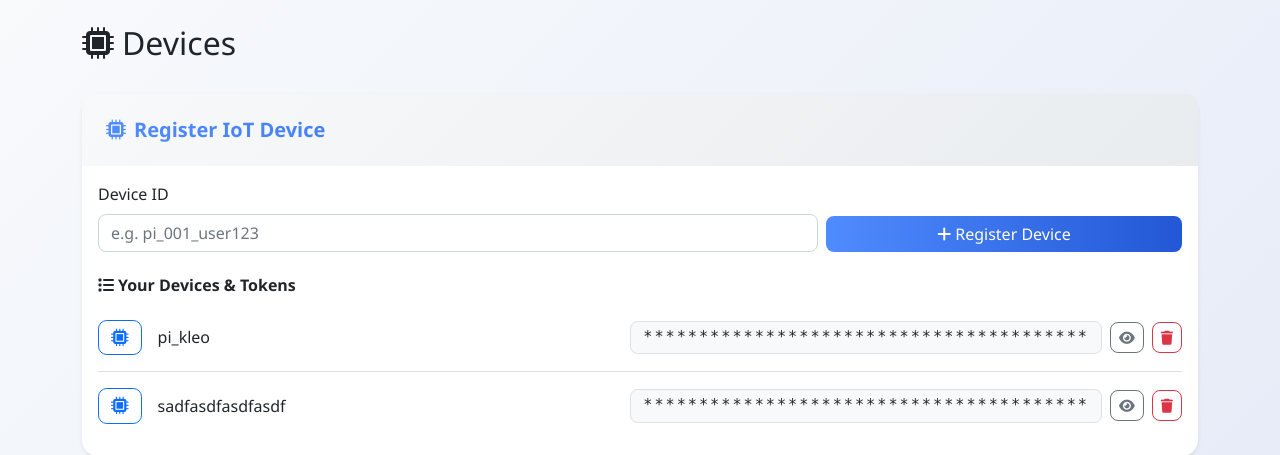
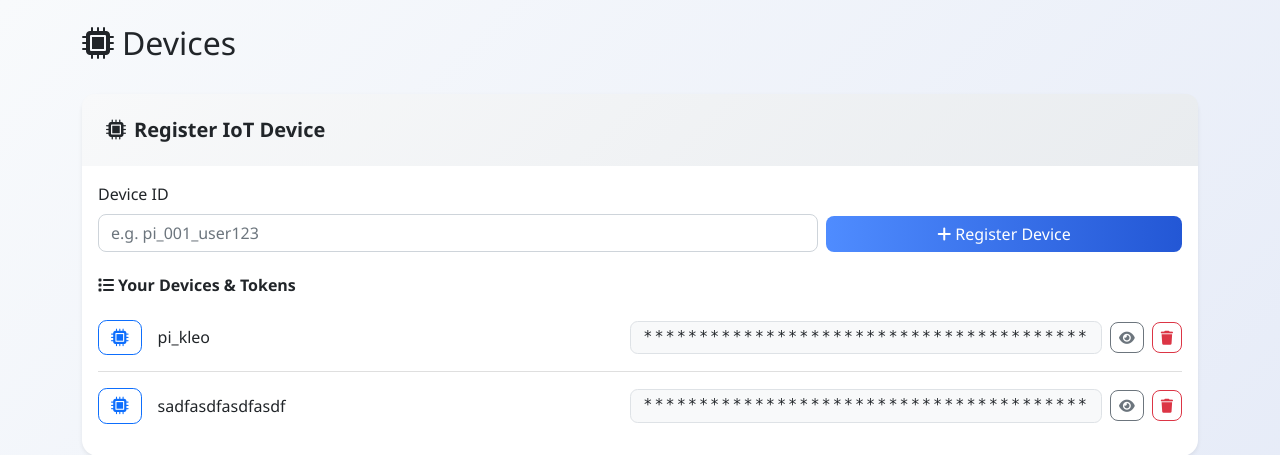
Before and after one commit to Juben00/Automated-Chicken-Feeder, a Flask app: template templates/devices.html in a window 1280 px wide. Shown: the top 455 px of the page. Run offline with Flask 3, Linux system fonts and the light colour scheme; the template is opened without the code that fills it: values that come from a table or form of the project are taken from there, others are empty.

Commit message:
Update device registration title style for improved visibility

```diff
--- a/templates/devices.html
+++ b/templates/devices.html
@@ -17,7 +17,7 @@
         <div class="col-lg-7 col-xl-12 mx-auto">
             <div class="card shadow-sm border-0">
                 <div class="card-header bg-white border-bottom-0 p-4">
-                    <h5 class="card-title mb-0 main-title-gradient">
+                    <h5 class="card-title mb-0 text-dark">
                         <i class="fas fa-microchip me-2"></i>Register IoT Device
                     </h5>
                 </div>
```
